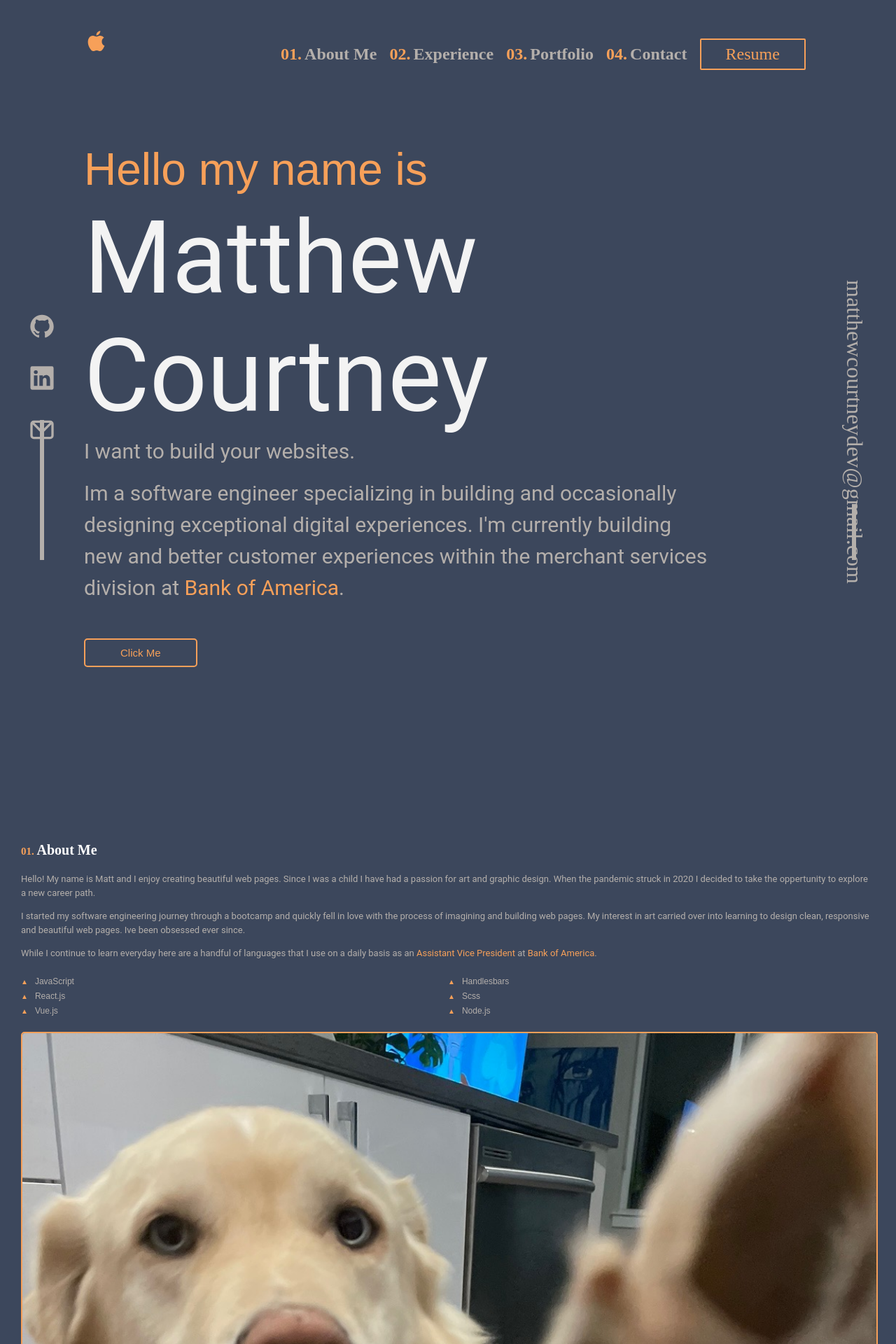
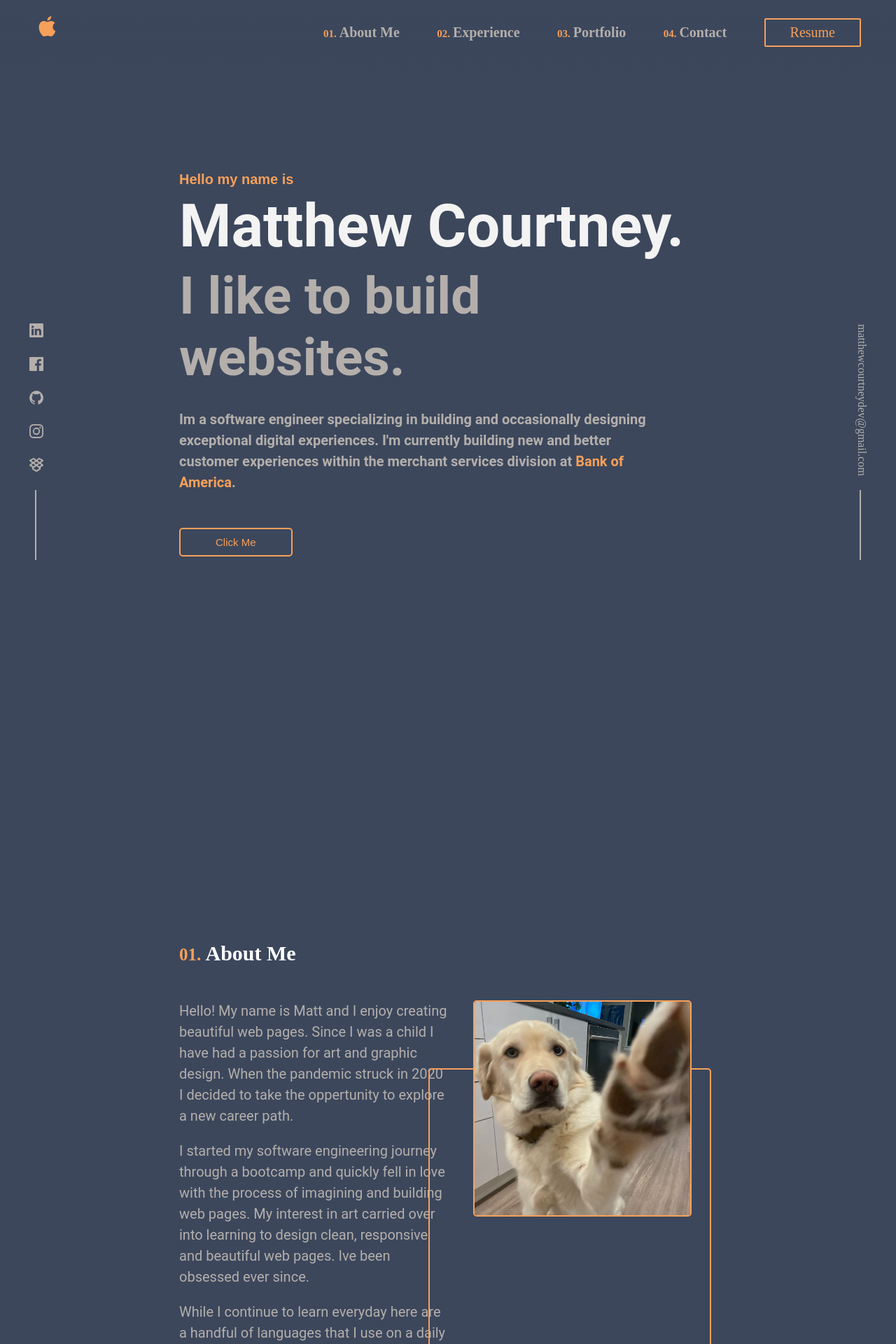
Before and after one commit to matthewcourtneydev/portfolio, a React (Create React App) app: page / in a window 1280 px wide. Shown: the top 1920 px of the page at 70% size. Built offline with nearby package versions, Linux system fonts and the light colour scheme.

Commit message:
mdc_portfolio updated the styling for small and large screen will need to revamp the font changes with global variables in clean up. Will also add animations and hover effects. Going to add one more section for non featured projects

```diff
--- a/src/App.css
+++ b/src/App.css
@@ -1,8 +1,22 @@
 @media only screen and (max-width: 600px) {
 
   }
-
   .nav-hidden {
     transform: translateY(-100px);
     transition: transform .5s;
   }
+
+  .content-container, .page {
+    animation: slideUpFromBottom .5s ease-in;
+  }
+
+  @keyframes slideUpFromBottom {
+    0% {
+      transform: translateY(20px);
+      opacity: 0;
+    }
+    100% {
+      transform: translateY(0);
+      opacity: 1;
+    }
+  }
--- a/src/App.js
+++ b/src/App.js
@@ -11,6 +11,7 @@ import Portfolio from './components/portofolio';
 import Contact from './components/contact';
 
 function App() {
+
   return (
     <div className="App">
       <Aside />
--- a/src/App.scss
+++ b/src/App.scss
@@ -4,7 +4,7 @@ $tech-text: "Share Tech", sans-serif;
 $bold-text: "Roboto", sans-serif;
 $background: #3c475c;
 $blur: #29303f;
-$transparentOrange: #f7a05940;
+$transparentOrange: #f7a05926;
 
 body {
   margin: 0;
@@ -50,7 +50,7 @@ body {
       padding-left: 25px;
       padding-top: 25px;
       padding-bottom: 30px;
-      background-image: linear-gradient(#3c475cec, #3c475c14);
+      background-image: linear-gradient(#3c475c, #3c475c14);
 
       #bars {
         color: $orange;
@@ -183,7 +183,7 @@ body {
       padding-top: 25vh;
       padding-bottom: 25vh;
 
-      p {
+      h4 {
         margin-top: 5px;
         margin-bottom: 0;
       }
@@ -191,6 +191,7 @@ body {
       #hello {
         color: $orange;
         font-family: $tech-text;
+        font-size: 30px;
       }
 
       #name {
@@ -235,6 +236,10 @@ body {
       height: fit-content;
       padding-bottom: 55px;
 
+      .text-container {
+        width: 100%;
+        display: inline-block;
+
         p {
           color: $dark-text;
           font-family: $bold-text;
@@ -245,13 +250,20 @@ body {
             color: $orange;
           }
         }
+      }
 
       img {
         width: 100%;
         height: auto;
         border-radius: 5px;
+        margin-top: 40px;
         border: solid 2px $orange;
       }
+
+      #accent-square {
+        display: none;
+      }
+
       #technologies-about-me {
         display: flex;
         flex-direction: column;
@@ -305,8 +317,9 @@ body {
           background: inherit;
         }
 
-        li:hover {
-          background: inherit;
+        .tab:hover {
+          background-image: linear-gradient(#3c475c00, #2b334375);
+          cursor: pointer;
         }
       }
 
@@ -358,9 +371,9 @@ body {
         min-height: auto;
         padding: 20px;
         border-radius: 5px;
-        -webkit-box-shadow: 0px 10px 37px 1px rgba(41,48,63,1);
-        -moz-box-shadow: 0px 10px 37px 1px rgba(41,48,63,1);
-        box-shadow: 0px 10px 37px 1px rgba(41,48,63,1);
+        -webkit-box-shadow: 0px 10px 37px 1px rgba(41, 48, 63, 1);
+        -moz-box-shadow: 0px 10px 37px 1px rgba(41, 48, 63, 1);
+        box-shadow: 0px 10px 37px 1px rgba(41, 48, 63, 1);
         background: $transparentOrange;
         margin-bottom: 35px;
 
@@ -461,22 +474,44 @@ body {
         font-size: 20px;
         color: $dark-text;
         font-weight: bold;
+
+        li:hover {
+          font-size: 24px;
+          color: $orange;
+        }
       }
     }
 
     @media only screen and (min-width: 900px) {
+      p {
+        font-size: 20px;
+        line-height: 30px;
+      }
+
+      .content-header::before {
+        font-size: 25px;
+      }
+
+      .page {
+        max-width: 1000px;
+        width: 60vw;
+      }
+
+      .content-header {
+        font-size: 30px;
+      }
+
       #nav-bar {
-        position: inline-felx;
-        display: flex;
-        font-size: 1.5em;
+        font-size: 20px;
         padding-left: 0;
         padding-right: 0;
         padding-bottom: 10px;
-        background: none;
+        padding-top: 0;
+        left: 0;
 
         #logo {
-          padding-left: 120px;
-          padding-top: 16px;
+          padding-left: 50px;
+          padding-top: 20px;
           color: $orange;
         }
 
@@ -487,19 +522,20 @@ body {
         #nav-items {
           list-style: none;
           display: flex;
-          justify-content: space-around;
+          justify-content: space-between;
           width: 60%;
           max-width: 800px;
           margin-left: auto;
           font-weight: bold;
           color: $dark-text;
-          padding-right: 120px;
+          padding-right: 50px;
           padding-top: 15px;
 
           .nav-item:before {
             content: counter(nav-counter, decimal-leading-zero) ".";
             counter-increment: nav-counter;
             margin-right: 4px;
+            font-size: 15px;
             color: $orange;
           }
 
@@ -523,82 +559,256 @@ body {
       #social-media-icons {
         display: flex;
         flex-direction: column;
-        color: $orange;
         position: fixed;
         bottom: 0;
+        left: 0;
         width: 120px;
         max-width: 120px;
-        height: 50vh;
 
         #social-icons {
           list-style: none;
+          justify-content: center;
+          padding-left: 40px;
+          margin-bottom: 120px;
 
           .social-icon {
-            padding-top: 30px;
+            padding-top: 20px;
             color: $dark-text;
+          }
+
+          .social-icon:hover {
+            color: $orange;
+            cursor: pointer;
           }
         }
 
         .vertical-line-left-side {
-          border-left: 6px solid $dark-text;
-          height: 25vh;
-          position: absolute;
-          left: 50%;
-          margin-left: -3px;
+          position: fixed;
           bottom: 0;
+          left: 0;
+          border-right: solid 2px $dark-text;
+          height: 100px;
+          width: 50px;
         }
       }
 
       #vertical-email {
-        display: flex;
         writing-mode: vertical-rl;
         text-orientation: mixed;
-        bottom: 0;
-        width: 120px;
-        max-width: 120px;
-        height: 50vh;
+        display: flex;
+        flex-direction: column;
+        color: $orange;
         position: fixed;
         bottom: 0;
         right: 0;
-        font-size: 2em;
+        width: 120px;
+        max-width: 120px;
+
+        span:hover {
+          color: $orange;
+          cursor: pointer;
+        }
 
         span {
           width: fit-content;
-          margin-left: auto;
-          margin-right: auto;
+          margin-right: 40px;
+          margin-bottom: 120px;
           color: $dark-text;
         }
 
         .vertical-line-left-side {
-          border-left: 6px solid $dark-text;
-          height: 20%;
-          position: absolute;
-          left: 50%;
-          margin-left: -3px;
+          position: fixed;
           bottom: 0;
+          right: 0;
+          border-left: solid 2px $dark-text;
+          height: 100px;
+          width: 50px;
         }
       }
 
       #landing {
-        padding-left: 120px;
+        max-width: 1000px;
+        margin: auto;
+        justify-content: center;
+        padding-top: 30vh;
+
+        p {
+          margin-top: 0;
+        }
 
         #hello {
-          font-size: 4em;
+          font-size: 20px;
         }
 
         #name {
-          font-size: 9em;
+          font-size: 85px;
         }
 
+        #message {
+          font-size: 75px;
+        }
         #bio {
-          max-width: 900px;
-          padding-top: 20px;
-          font-size: 30px;
-          line-height: 45px;
+          max-width: 700px;
+          padding-top: 30px;
+          font-size: 20px;
+          line-height: 30px;
+        }
+      }
+
+      #about-me {
+        max-width: 1000px;
+        margin-left: auto;
+        margin-right: auto;
+        padding-top: 40vh;
+
+        .content-container {
+          width: 100%;
+          display: flex;
+          justify-content: space-between;
+          position: relative;
+
+          .text-container {
+            width: 50%;
+
+            p {
+              font-size: 20px;
+              line-height: 30px;
+            }
+
+            #technologies-about-me {
+              .technology {
+                font-size: 18px;
+              }
+
+              .technology::before {
+                font-size: 15px;
               }
             }
           }
 
+          img {
+            width: 40%;
+            height: auto;
+            max-width: 500px;
+            margin: auto;
+            margin-top: 20px;
+            z-index: 2;
+          }
+
+          #accent-square {
+            display: inline-flex;
+            height: 400px;
+            width: 400px;
+            border: solid 2px $orange;
+            border-radius: 5px;
+            position: absolute;
+            right: 1%;
+            bottom: 23%;
+            z-index: 1;
+
+          }
+        }
+      }
+
+      #experience {
+        max-width: 1000px;
+        margin: auto;
+        padding-top: 40vh;
+
+        p {
+          font-size: 20px;
+        }
+
+        #display-container {
+          .display {
+            .job-title {
+              font-size: 23px;
+            }
+
+            li {
+              font-size: 20px;
+            }
+          }
+        }
+      }
+
+      #portfolio {
+        max-width: 1000px;
+        margin: auto;
+        padding-top: 20vh;
+        padding-bottom: 20px;
+
+        .card-container {
+          display: flex;
+          margin-bottom: 30px;
+
+          .new-background {
+            background-color: $transparentOrange;
+            margin-top: auto;
+            margin-bottom: auto;
+            min-width: 600px;
+            height: 350px;
+          }
+
+          .project-card {
+            background: none;
+            box-shadow: none;
+            text-align: right;
+            height: fit-content;
+            position: relative;
+            bottom: -10px;
+            right: 260px;
+            min-width: 600px;
+
+            .project-label {
+              padding-bottom: 10px;
+              font-size: 18px;
+            }
+            .project-title {
+              padding-bottom: 20px;
+              font-size: 28px;
+            }
+
+            .project-desc {
+              background-color: $background;
+              padding: 20px;
+              font-size: 20px;
+              border-radius: 5px;
+              -webkit-box-shadow: 0px 10px 37px 1px rgba(41, 48, 63, 1);
+              -moz-box-shadow: 0px 10px 37px 1px rgba(41, 48, 63, 1);
+              box-shadow: 0px 10px 37px 1px rgba(41, 48, 63, 1);
+            }
+
+            .project-tech {
+              justify-content: right;
+
+              .tech {
+                font-size: 18px;
+              }
+            }
+          }
+        }
+      }
+
+      #contact {
+        max-width: 1000px;
+        margin-left: auto;
+        margin-right: auto;
+
+        #message {
+          font-size: 20px;
+          line-height: 30px;
+          margin-left: auto;
+          margin-right: auto;
+          width: 500px;
+        }
+
+        #sm-icon-container-small {
+          display: none;
+        }
+      }
+    }
+    // end of media query
     .hide {
       display: none !important;
     }
--- a/src/components/about-me.jsx
+++ b/src/components/about-me.jsx
@@ -6,6 +6,8 @@ const AboutMe = () => {
         <>
             <div id="about-me" className="page">
                 <h3 className="content-header">About Me</h3>
+                <div className="content-container">
+                <div className="text-container">
                 <p>Hello! My name is Matt and I enjoy creating beautiful web pages. Since I was a child I have had a passion for art and graphic design. When the pandemic struck in 2020 I decided to take the oppertunity to explore a new career path. </p>
                 <p>I started my software engineering journey through a bootcamp and quickly fell in love with the process of imagining and building web pages. My interest in art carried over into learning to design clean, responsive and beautiful web pages. Ive been obsessed ever since.</p>
                 <p>While I continue to learn everyday here are a handful of languages that I use on a daily basis as an <span>Assistant Vice President</span> at <span>Bank of America</span>.</p>
@@ -17,7 +19,10 @@ const AboutMe = () => {
                     <li className="technology">Scss</li>
                     <li className="technology">Node.js</li>
                 </ul>
+                </div>
+                <div id="accent-square"></div>
                 <img src={GusImage} alt="gus" />
+                </div>
             </div>
         </>
     );
--- a/src/components/landing.jsx
+++ b/src/components/landing.jsx
@@ -5,15 +5,15 @@ const Landing = () => {
     <>
       <div className="page" id="landing">
         <div className="content-container">
-          <p id="hello">Hello my name is </p>
-          <p id="name">Matthew Courtney</p>
-          <p id="message">I want to build your websites.</p>
-          <p id="bio">
+          <h4 id="hello">Hello my name is </h4>
+          <h4 id="name">Matthew Courtney.</h4>
+          <h4 id="message">I like to build websites.</h4>
+          <h4 id="bio">
             Im a software engineer specializing in building and occasionally
             designing exceptional digital experiences. I'm currently building
             new and better customer experiences within the merchant services
             division at <span>Bank of America</span>.
-          </p>
+          </h4>
           <button id="landing-button">Click Me</button>
         </div>
       </div>
--- a/src/components/left-social-media-icons.jsx
+++ b/src/components/left-social-media-icons.jsx
@@ -1,14 +1,16 @@
 import React from 'react';
-import { UilGithub, UilLinkedin, UilEnvelope  } from '@iconscout/react-unicons'
+import { UilLinkedin, UilFacebook,  UilInstagram, UilGithub, UilDropbox } from '@iconscout/react-unicons'
 
 const LeftSocialMediaIcons = () => {
     return (
         <>
         <div id="social-media-icons">
             <ul id="social-icons">
-                <li className="social-icon"><UilGithub size={40}/></li>
-                <li className="social-icon"><UilLinkedin size={40}/></li>
-                <li className="social-icon"><UilEnvelope size={40}/></li>
+            <li className="social-icon"><UilLinkedin /></li>
+                <li className="social-icon"><UilFacebook /></li>
+                <li className="social-icon"><UilGithub /></li>
+                <li className="social-icon"><UilInstagram /></li>
+                <li className="social-icon"><UilDropbox /></li>
             </ul>
             <div className="vertical-line-left-side"></div>
         </div>
--- a/src/components/nav-bar.jsx
+++ b/src/components/nav-bar.jsx
@@ -3,6 +3,7 @@ import { UilApple, UilBars } from "@iconscout/react-unicons";
 
 function Navbar() {
   const [isScrollingDown, setIsScrollingDown] = useState(false);
+  const [screenSize, setScreenSize] = useState();
 
   let navbar = document.querySelector("#nav-bar");
   let lastScrollY = window.scrollY;
```
Also changed, not shown: src/components/cards/project-one.jsx (+18 -6 lines), src/components/cards/project-three.jsx (+6 -3 lines), src/components/cards/project-two.jsx (+15 -3 lines). Lines whose indentation alone changed are shown as unchanged.
